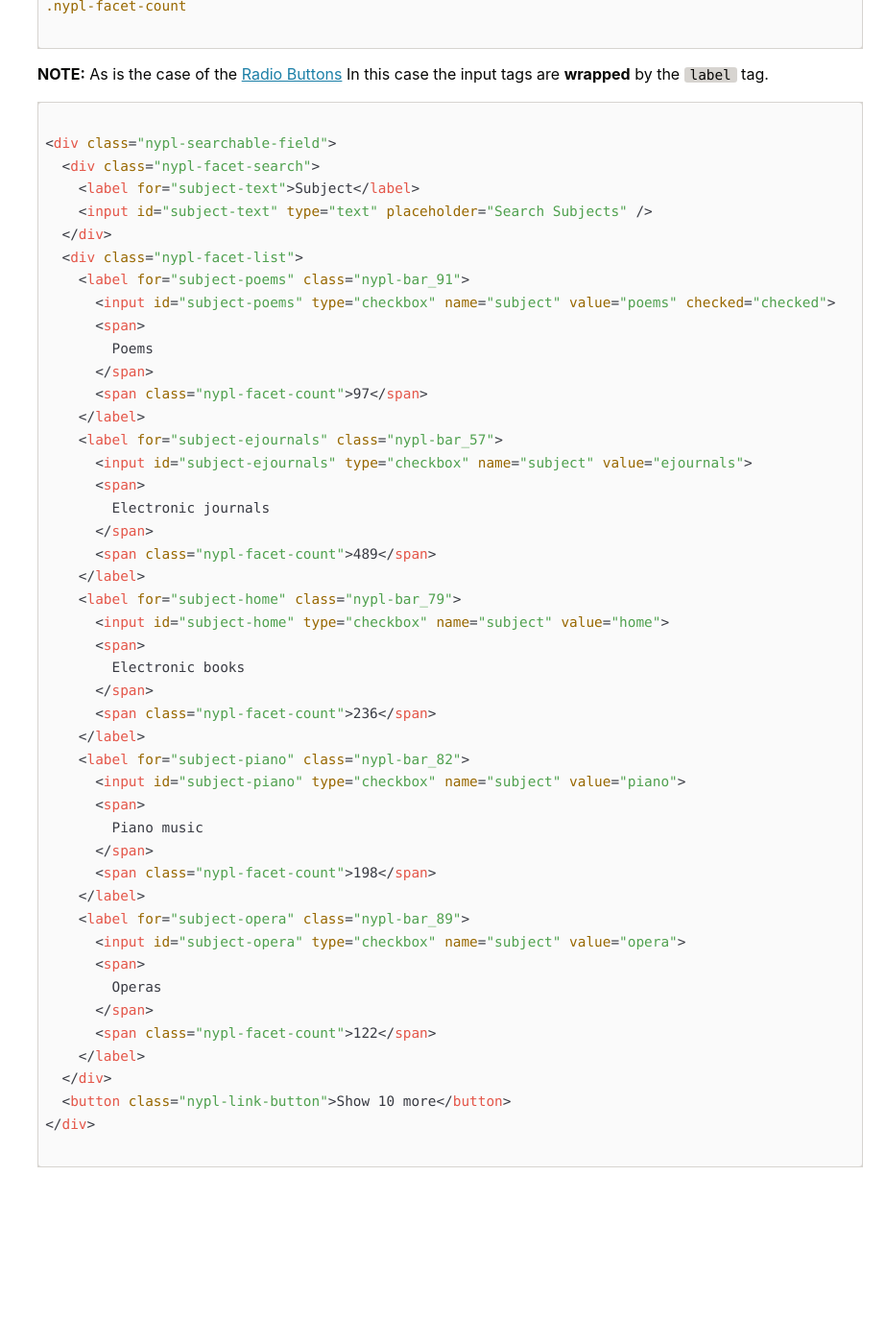
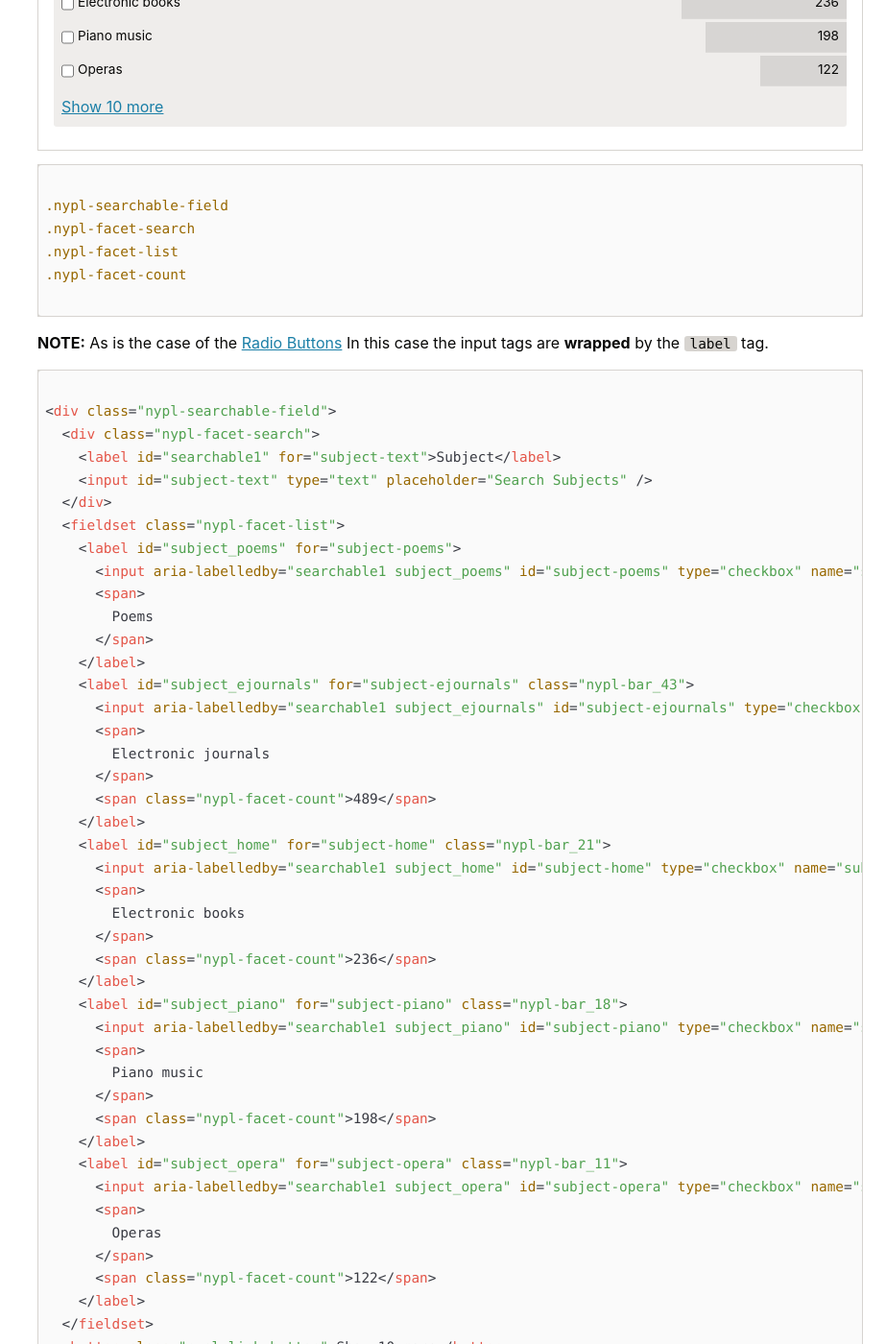
Before and after one commit to NYPL/design-toolkit, a Jekyll site: the page built from docs/_sections/forms.html, in a window 1280 px wide and 1400 px high, scrolled down 7288 px. Shown: the whole window at 96% size, without its empty margins (357-1280 px from the left). Built offline with Jekyll 4.4.1, drawn with Linux system fonts in a browser that asks for light colours; nearby versions of some CDN libraries; before the commit the page ends 8550 px from its top, so only the background shows below that; some of the changed text lies outside the part shown.

Commit message:
:space_invader: fixed a11y in searchable fieldsets

```diff
--- a/docs/_sections/forms.html
+++ b/docs/_sections/forms.html
@@ -208,7 +208,7 @@
 &lt;/div&gt;
     </code></pre>
 
-    <h3 id="radioButtons">Radiobutton/checkbox groups</h3>
+    <h3 id="radioButtons">Radiobutton/Checkbox Groups</h3>
 
     <p>Another control that contains a <code>fieldset</code> and its corresponding <code>legend</code>.</p>
 
@@ -258,11 +258,19 @@
 
     <p>Searchable fields allow the user to see many non-exclusive options at the same time while also searching within the option list. Use searchable facets when the list of potential selectable items is too large (i.e. more than a dozen or so). The text field should autocomplete (with result count) as the user types in it. By default, show the top 10 items sorted by the amount of results that will be returned.</p>
 
-    <p>The general structure is: a <code>nypl-facet-search</code> that reflects the <a href="#textFields">general structure of a text field element</a> followed by a <code>nypl-facet-list</code> of items, each with the following structure:</p>
+    <p>The general structure is: a <code>nypl-facet-search</code> that reflects the <a href="#textFields">general structure of a text field element</a> followed by a fieldset of class <code>nypl-facet-list</code> of items, each with the following structure:</p>
 
     <pre><code class="html">
 &lt;label for=&quot;my-facet-value-id&quot; class=&quot;nypl-bar_[1 to 100]&quot;&gt;
   &lt;input id=&quot;my-facet-value-id&quot; type=&quot;checkbox&quot; name=&quot;my-name&quot; value=&quot;my-value&quot;&gt;
+  &lt;span&gt;
+    The facet text
+  &lt;/span&gt;
+  &lt;span class=&quot;nypl-facet-count&quot;&gt;[estimated result count]&lt;/span&gt;
+&lt;/label&gt;
+
+&lt;label id=&quot;my-facet-label-id&quot; for=&quot;my-facet-value-id&quot;&gt;
+  &lt;input aria-labelledby=&quot;my-facet-label-id my-facet-value-id&quot; id=&quot;my-facet-value-id&quot; type=&quot;checkbox&quot; name=&quot;my-name&quot; value=&quot;my-value&quot; /&gt;
   &lt;span&gt;
     The facet text
   &lt;/span&gt;
@@ -276,6 +284,8 @@
 
     <p>The facet count is optional but must be of class <code>nypl-facet-count</code>.</p>
 
+    <p class="nypl-a11y-note"><strong>Accessibility note:</strong> Similar to <a href="#radioButtons">Radiobutton/Checkbox Groups</a>, for proper screen reader behavior, each radiobutton or checkbox must be <code>aria-labelledby</code> <strong>both</strong> the title group's <code>label</code> tag and its own corresponding <code>label</code> tag.</p>
+
     <p>A “Show X more” <a href="buttons.html#linkButton">link button</a> at the end of the list allows for the user to display X more items to select from. <strong>Important:</strong> When the facet has very few items or when no “Show X more” button is displayed, the class <code>nosearch</code> has to be added to the field. This will hide the search box.</p>
 
     <p><strong>NOTE:</strong> Place previously checked items <strong>first</strong> and without result count.</p>
@@ -284,45 +294,45 @@
       <span class="nypl-example-text">Example</span>
 <div class="nypl-searchable-field">
   <div class="nypl-facet-search">
-    <label for="subject-text">Subject</label>
+    <label id="searchable1" for="subject-text">Subject</label>
     <input id="subject-text" type="text" placeholder="Search Subjects" />
   </div>
-  <div class="nypl-facet-list">
-    <label for="subject-poems">
-      <input id="subject-poems" type="checkbox" name="subject" value="poems" checked="checked">
+  <fieldset class="nypl-facet-list">
+    <label id="subject_poems" for="subject-poems">
+      <input aria-labelledby="searchable1 subject_poems" id="subject-poems" type="checkbox" name="subject" value="poems" checked="checked" />
       <span>
         Poems
       </span>
     </label>
-    <label for="subject-ejournals" class="nypl-bar_43">
-      <input id="subject-ejournals" type="checkbox" name="subject" value="ejournals">
+    <label id="subject_ejournals" for="subject-ejournals" class="nypl-bar_43">
+      <input aria-labelledby="searchable1 subject_ejournals" id="subject-ejournals" type="checkbox" name="subject" value="ejournals" />
       <span>
         Electronic journals
       </span>
       <span class="nypl-facet-count">489</span>
     </label>
-    <label for="subject-home" class="nypl-bar_21">
-      <input id="subject-home" type="checkbox" name="subject" value="home">
+    <label id="subject_home" for="subject-home" class="nypl-bar_21">
+      <input aria-labelledby="searchable1 subject_home" id="subject-home" type="checkbox" name="subject" value="home" />
       <span>
         Electronic books
       </span>
       <span class="nypl-facet-count">236</span>
     </label>
-    <label for="subject-piano" class="nypl-bar_18">
-      <input id="subject-piano" type="checkbox" name="subject" value="piano">
+    <label id="subject_piano" for="subject-piano" class="nypl-bar_18">
+      <input aria-labelledby="searchable1 subject_piano" id="subject-piano" type="checkbox" name="subject" value="piano" />
       <span>
         Piano music
       </span>
       <span class="nypl-facet-count">198</span>
     </label>
-    <label for="subject-opera" class="nypl-bar_11">
-      <input id="subject-opera" type="checkbox" name="subject" value="opera">
+    <label id="subject_opera" for="subject-opera" class="nypl-bar_11">
+      <input aria-labelledby="searchable1 subject_opera" id="subject-opera" type="checkbox" name="subject" value="opera" />
       <span>
         Operas
       </span>
       <span class="nypl-facet-count">122</span>
     </label>
-  </div>
+  </fieldset>
   <button class="nypl-link-button">Show 10 more</button>
 </div>
     </div>
@@ -339,46 +349,45 @@
     <pre><code class="html">
 &lt;div class=&quot;nypl-searchable-field&quot;&gt;
   &lt;div class=&quot;nypl-facet-search&quot;&gt;
-    &lt;label for=&quot;subject-text&quot;&gt;Subject&lt;/label&gt;
+    &lt;label id=&quot;searchable1&quot; for=&quot;subject-text&quot;&gt;Subject&lt;/label&gt;
     &lt;input id=&quot;subject-text&quot; type=&quot;text&quot; placeholder=&quot;Search Subjects&quot; /&gt;
   &lt;/div&gt;
-  &lt;div class=&quot;nypl-facet-list&quot;&gt;
-    &lt;label for=&quot;subject-poems&quot; class=&quot;nypl-bar_91&quot;&gt;
-      &lt;input id=&quot;subject-poems&quot; type=&quot;checkbox&quot; name=&quot;subject&quot; value=&quot;poems&quot; checked=&quot;checked&quot;&gt;
+  &lt;fieldset class=&quot;nypl-facet-list&quot;&gt;
+    &lt;label id=&quot;subject_poems&quot; for=&quot;subject-poems&quot;&gt;
+      &lt;input aria-labelledby=&quot;searchable1 subject_poems&quot; id=&quot;subject-poems&quot; type=&quot;checkbox&quot; name=&quot;subject&quot; value=&quot;poems&quot; checked=&quot;checked&quot; /&gt;
       &lt;span&gt;
         Poems
       &lt;/span&gt;
-      &lt;span class=&quot;nypl-facet-count&quot;&gt;97&lt;/span&gt;
     &lt;/label&gt;
-    &lt;label for=&quot;subject-ejournals&quot; class=&quot;nypl-bar_57&quot;&gt;
-      &lt;input id=&quot;subject-ejournals&quot; type=&quot;checkbox&quot; name=&quot;subject&quot; value=&quot;ejournals&quot;&gt;
+    &lt;label id=&quot;subject_ejournals&quot; for=&quot;subject-ejournals&quot; class=&quot;nypl-bar_43&quot;&gt;
+      &lt;input aria-labelledby=&quot;searchable1 subject_ejournals&quot; id=&quot;subject-ejournals&quot; type=&quot;checkbox&quot; name=&quot;subject&quot; value=&quot;ejournals&quot; /&gt;
       &lt;span&gt;
         Electronic journals
       &lt;/span&gt;
       &lt;span class=&quot;nypl-facet-count&quot;&gt;489&lt;/span&gt;
     &lt;/label&gt;
-    &lt;label for=&quot;subject-home&quot; class=&quot;nypl-bar_79&quot;&gt;
-      &lt;input id=&quot;subject-home&quot; type=&quot;checkbox&quot; name=&quot;subject&quot; value=&quot;home&quot;&gt;
+    &lt;label id=&quot;subject_home&quot; for=&quot;subject-home&quot; class=&quot;nypl-bar_21&quot;&gt;
+      &lt;input aria-labelledby=&quot;searchable1 subject_home&quot; id=&quot;subject-home&quot; type=&quot;checkbox&quot; name=&quot;subject&quot; value=&quot;home&quot; /&gt;
       &lt;span&gt;
         Electronic books
       &lt;/span&gt;
       &lt;span class=&quot;nypl-facet-count&quot;&gt;236&lt;/span&gt;
     &lt;/label&gt;
-    &lt;label for=&quot;subject-piano&quot; class=&quot;nypl-bar_82&quot;&gt;
-      &lt;input id=&quot;subject-piano&quot; type=&quot;checkbox&quot; name=&quot;subject&quot; value=&quot;piano&quot;&gt;
+    &lt;label id=&quot;subject_piano&quot; for=&quot;subject-piano&quot; class=&quot;nypl-bar_18&quot;&gt;
+      &lt;input aria-labelledby=&quot;searchable1 subject_piano&quot; id=&quot;subject-piano&quot; type=&quot;checkbox&quot; name=&quot;subject&quot; value=&quot;piano&quot; /&gt;
       &lt;span&gt;
         Piano music
       &lt;/span&gt;
       &lt;span class=&quot;nypl-facet-count&quot;&gt;198&lt;/span&gt;
     &lt;/label&gt;
-    &lt;label for=&quot;subject-opera&quot; class=&quot;nypl-bar_89&quot;&gt;
-      &lt;input id=&quot;subject-opera&quot; type=&quot;checkbox&quot; name=&quot;subject&quot; value=&quot;opera&quot;&gt;
+    &lt;label id=&quot;subject_opera&quot; for=&quot;subject-opera&quot; class=&quot;nypl-bar_11&quot;&gt;
+      &lt;input aria-labelledby=&quot;searchable1 subject_opera&quot; id=&quot;subject-opera&quot; type=&quot;checkbox&quot; name=&quot;subject&quot; value=&quot;opera&quot; /&gt;
       &lt;span&gt;
         Operas
       &lt;/span&gt;
       &lt;span class=&quot;nypl-facet-count&quot;&gt;122&lt;/span&gt;
     &lt;/label&gt;
-  &lt;/div&gt;
+  &lt;/fieldset&gt;
   &lt;button class=&quot;nypl-link-button&quot;&gt;Show 10 more&lt;/button&gt;
 &lt;/div&gt;
     </code></pre>
```
Also changed, not shown: docs/discovery-search.html (+17 -17 lines).
